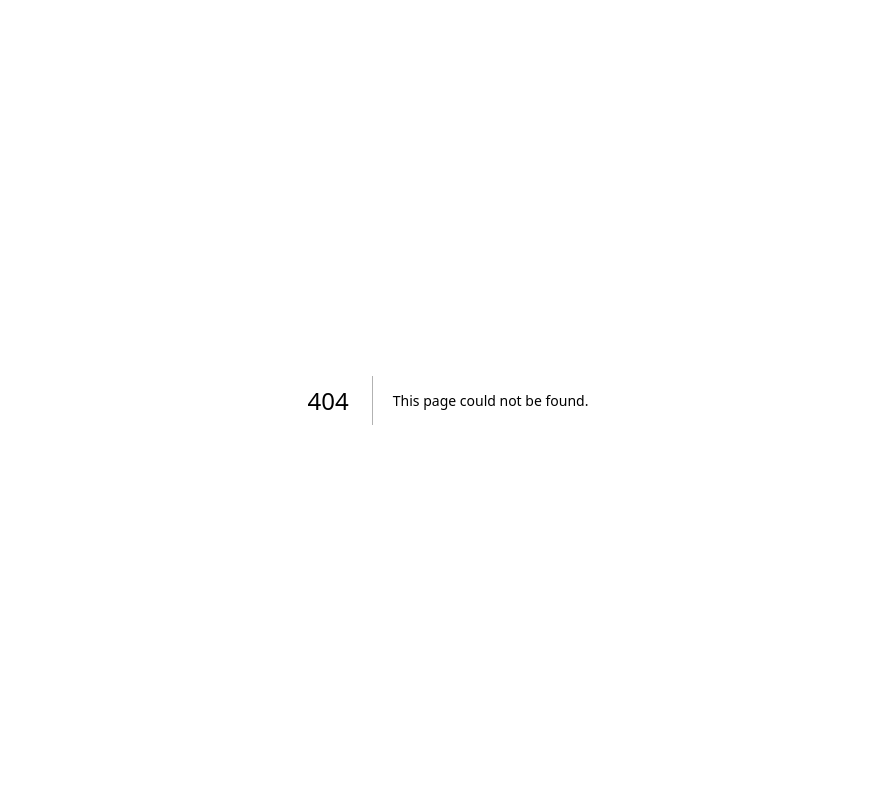
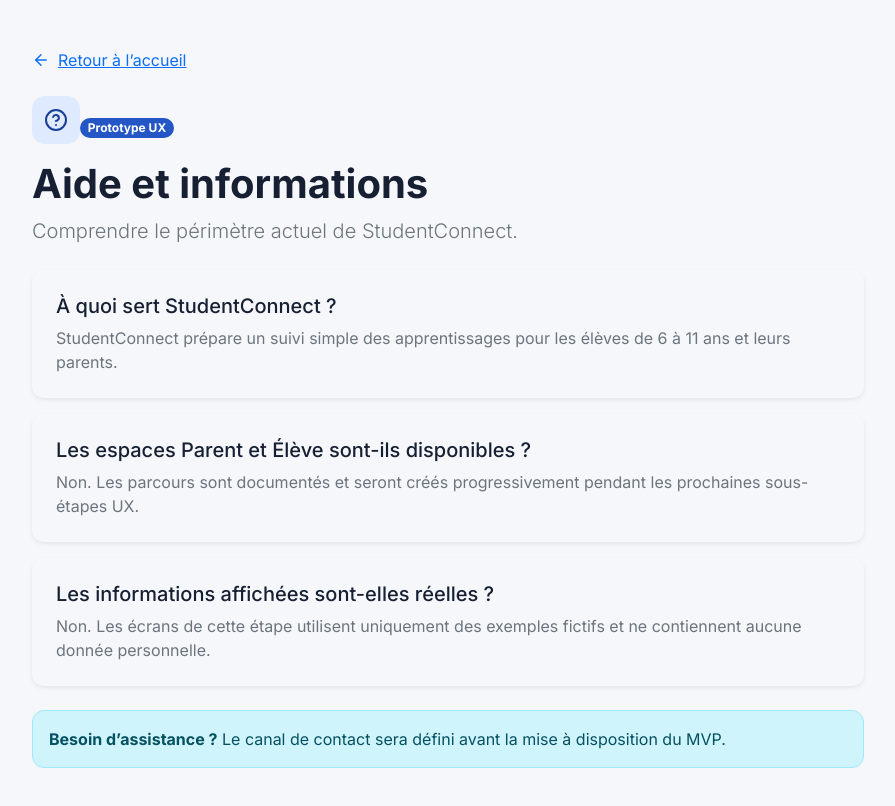
Before and after one commit to niangmamath/education, a Next.js app in the folder apps/web/: page /aide in a window 1280 px wide. Before the commit this address had no page. Shown: the top 806 px of the page, without its empty margins (192-1087 px from the left). Built offline with nearby package versions, Linux system fonts and the light colour scheme.

Commit message:
feat(web): add public UX prototype routes

```diff
--- /dev/null
+++ b/apps/web/app/aide/page.tsx
@@ -0,0 +1,57 @@
+import Link from 'next/link';
+import { ArrowLeft, CircleHelp } from 'lucide-react';
+
+export const metadata = {
+  title: 'Aide',
+  description: 'Aide et informations sur le prototype StudentConnect',
+};
+
+const topics = [
+  {
+    title: 'À quoi sert StudentConnect ?',
+    text: 'StudentConnect prépare un suivi simple des apprentissages pour les élèves de 6 à 11 ans et leurs parents.',
+  },
+  {
+    title: 'Les espaces Parent et Élève sont-ils disponibles ?',
+    text: 'Non. Les parcours sont documentés et seront créés progressivement pendant les prochaines sous-étapes UX.',
+  },
+  {
+    title: 'Les informations affichées sont-elles réelles ?',
+    text: 'Non. Les écrans de cette étape utilisent uniquement des exemples fictifs et ne contiennent aucune donnée personnelle.',
+  },
+];
+
+export default function AidePage() {
+  return (
+    <main className="container py-5">
+      <div className="mx-auto" style={{ maxWidth: '52rem' }}>
+        <Link href="/" className="d-inline-flex align-items-center gap-2 mb-4">
+          <ArrowLeft size={18} aria-hidden="true" />
+          Retour à l’accueil
+        </Link>
+
+        <header className="mb-4">
+          <span className="sc-feature-icon mb-3" aria-hidden="true"><CircleHelp size={24} /></span>
+          <p className="badge rounded-pill text-bg-primary mb-3">Prototype UX</p>
+          <h1 className="display-6 fw-bold">Aide et informations</h1>
+          <p className="lead text-secondary">Comprendre le périmètre actuel de StudentConnect.</p>
+        </header>
+
+        <div className="vstack gap-3">
+          {topics.map((topic) => (
+            <section className="card border-0 shadow-sm" key={topic.title}>
+              <div className="card-body p-4">
+                <h2 className="h5">{topic.title}</h2>
+                <p className="text-secondary mb-0">{topic.text}</p>
+              </div>
+            </section>
+          ))}
+        </div>
+
+        <div className="alert alert-info mt-4" role="note">
+          <strong>Besoin d’assistance ?</strong> Le canal de contact sera défini avant la mise à disposition du MVP.
+        </div>
+      </div>
+    </main>
+  );
+}
--- /dev/null
+++ b/apps/web/app/connexion/page.tsx
@@ -0,0 +1,42 @@
+import Link from 'next/link';
+import { ArrowLeft, LockKeyhole } from 'lucide-react';
+
+export const metadata = {
+  title: 'Connexion',
+  description: 'Prototype du futur accès à StudentConnect',
+};
+
+export default function ConnexionPage() {
+  return (
+    <main className="container py-5">
+      <div className="mx-auto" style={{ maxWidth: '42rem' }}>
+        <Link href="/" className="d-inline-flex align-items-center gap-2 mb-4">
+          <ArrowLeft size={18} aria-hidden="true" />
+          Retour à l’accueil
+        </Link>
+
+        <section className="card border-0 shadow-sm">
+          <div className="card-body p-4 p-lg-5">
+            <span className="sc-feature-icon mb-3" aria-hidden="true">
+              <LockKeyhole size={24} />
+            </span>
+            <p className="badge rounded-pill text-bg-primary mb-3">Prototype UX</p>
+            <h1 className="display-6 fw-bold">Connexion à StudentConnect</h1>
+            <p className="lead text-secondary">
+              L’authentification n’est pas encore implémentée. Aucun identifiant ne doit être saisi sur cette page prototype.
+            </p>
+
+            <div className="alert alert-warning" role="status">
+              <strong>Données fictives.</strong> Ce formulaire visuel sera ajouté après la conception et la validation de la sécurité des sessions.
+            </div>
+
+            <div className="d-flex flex-wrap gap-3 mt-4">
+              <Link href="/" className="btn btn-primary">Revenir à l’accueil</Link>
+              <Link href="/aide" className="btn btn-outline-primary">Consulter l’aide</Link>
+            </div>
+          </div>
+        </section>
+      </div>
+    </main>
+  );
+}
```
